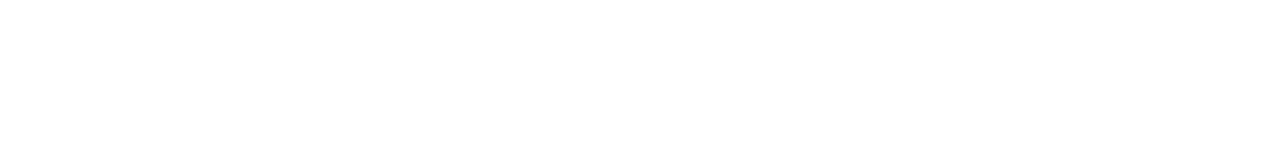
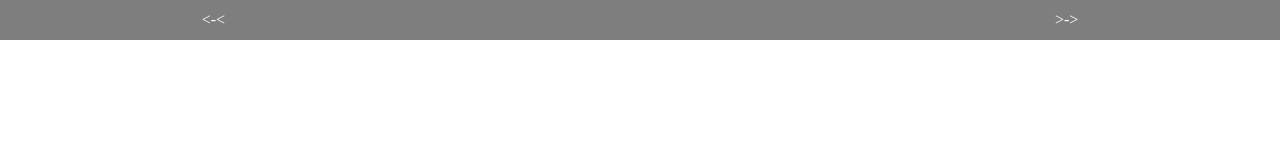
Before and after one commit to wyswill/threejs_explore, a plain HTML site: page index.html in a window 1280 px wide. Drawn offline with Linux system fonts and the light colour scheme.

Commit message:
整体布局已经初见规模

```diff
--- a/css/style.css
+++ b/css/style.css
@@ -2,7 +2,7 @@
 * @Author: Admin
 * @Date:   2019-09-29 19:36:39
 * @Last Modified by:   Admin
-* @Last Modified time: 2019-09-29 19:40:42
+* @Last Modified time: 2019-09-29 20:01:08
 */
 *{
     margin:0;
@@ -13,3 +13,23 @@
     width: 100%;
     height:100%;
 }
+.head{
+    width:100%;
+    height:40px;
+    display:flex;
+    color:#fff;
+    text-align:center;
+    line-height:40px;
+    background-color:rgba(33, 33, 33, 0.58);
+}
+.head .left,.head .center,.head .right{
+    width:33.3333333%;
+    height:100%;
+}
+.content{
+    width:100%;
+}
+.content canvas{
+    width:100%;
+    height:100%;
+}
--- a/index.html
+++ b/index.html
@@ -8,7 +8,14 @@
 </head>
 <body>
     <div class="main">
-
+        <div class="head">
+            <div class="left"><-<</div>
+            <div class="center"></div>
+            <div class="right">>-></div>
+        </div>
+        <div class="content">
+            <canvas></canvas>
+        </div>
     </div>
 </body>
 </html>
```
